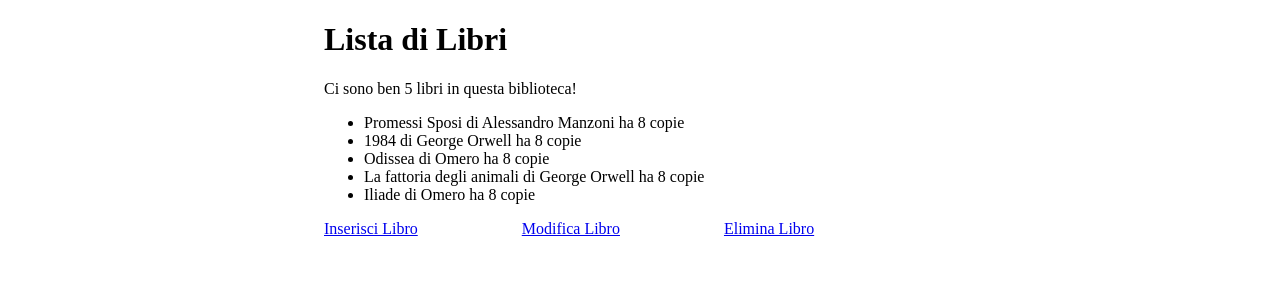
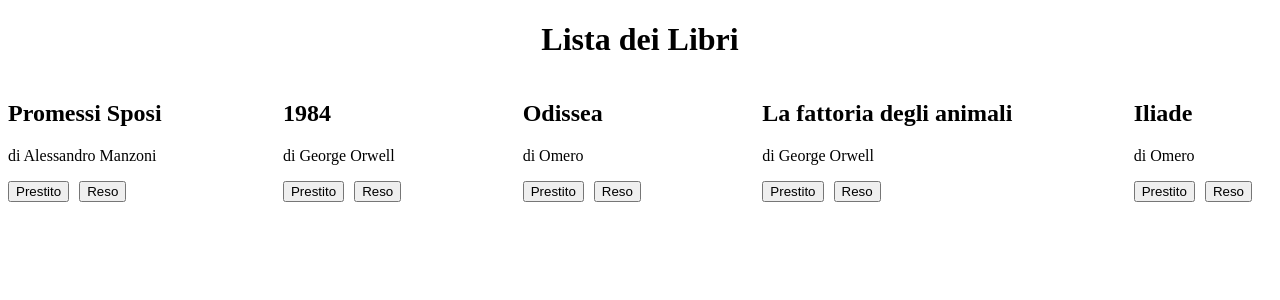
Before and after one commit to riccardomassi/Django-projects, a Django app: page /gestione/listalibri/ in a window 1280 px wide. Shown: the top 300 px of the page. Run offline with Django 5.2, Linux system fonts and the light colour scheme; data comes from the database, SQL or seed files in the repository; both versions use the stored data as it was after the commit.

Commit message:
aggiunte pagine per prestito e reso

```diff
--- a/Biblio-project/biblio/gestione/templates/listalibri.html
+++ b/Biblio-project/biblio/gestione/templates/listalibri.html
@@ -1,30 +1,41 @@
-{% extends "base.html" %}
+{% extends 'base.html' %}
 
-{% block head %} {% endblock %}
-
-{% block title %} {{ title }} {% endblock %}
+{% block title %}
+Lista dei Libri
+{% endblock %}
 
 {% block content %}
+<style>
+  .libri-container {
+    display: flex;
+    flex-wrap: wrap;
+    /* Permette l'avvolgimento dei libri su più righe */
+    justify-content: space-between;
+    /* Distribuisce uniformemente lo spazio tra i libri */
+  }
 
-  <div style="max-width: 50%; margin: auto;">
-    <h1> {{ title }} </h1>
+  .libro {
+    margin-right: 20px;
+    flex: 0 0 auto;
+    /* Impedisce la riduzione della larghezza dei libri */
+  }
+</style>
 
-    {% if listalibri.count > 0 %}
-      <p> Ci sono ben {{ listalibri.count }} libri in questa biblioteca! </p>
-      <ul>
-        {% for l in listalibri %}
-
-          <li> {{ l }} </li>
-
-        {% endfor %}
-      </ul>
-    {% else %}
-      <p> Non ci sono libri! </p>
-    {% endif %}
-
-    <a href="{% url 'gestione:crealibro' %}">Inserisci Libro</a>
-    <a href="{% url 'gestione:modificalibro' %}" style="margin-left: 100px;">Modifica Libro</a>
-    <a href="{% url 'gestione:eliminalibro' %}" style="margin-left: 100px;">Elimina Libro</a>
+<h1 style="text-align: center;">Lista dei Libri</h1>
+<div class="libri-container">
+  {% for libro in libri %}
+  <div class="libro">
+    <h2>{{ libro.titolo }}</h2>
+    <p>di {{ libro.autore }}</p>
+    <div style="display: flex;">
+      <form action="{% url 'gestione:prestito_libro' libro.id %}" method="get">
+        <button type="submit" style="margin-right: 10px;">Prestito</button>
+      </form>
+      <form action="{% url 'gestione:reso_libro' libro.id %}" method="get">
+        <button type="submit">Reso</button>
+      </form>
     </div>
-
+  </div>
+  {% endfor %}
+</div>
 {% endblock %}
--- a/Biblio-project/biblio/gestione/urls.py
+++ b/Biblio-project/biblio/gestione/urls.py
@@ -21,6 +21,10 @@ app_name = "gestione"
 
 urlpatterns = [
     path("listalibri/",lista_libri, name="listalibri"),
+    path('prestito_libro/<int:libro_id>/', prestito_libro, name='prestito_libro'),
+    path('esegui_prestito/<int:copia_id>/', esegui_prestito,name='esegui_prestito'),
+    path('reso_libro/<int:libro_id>/', reso_libro, name='reso_libro'),
+    path('esegui_reso/', esegui_reso, name='esegui_reso'),
     path("mattoni/", mattoni, name="mattoni"),
     path("autore/<str:autore>", autore, name="autore"),
     path("crealibro/", crea_libro, name="crealibro"),
--- a/Biblio-project/biblio/gestione/views.py
+++ b/Biblio-project/biblio/gestione/views.py
@@ -1,10 +1,9 @@
-from django.http import HttpResponse
 import pytz
 from django.utils import timezone
 from datetime import datetime
-from django.shortcuts import get_object_or_404, render
+from django.shortcuts import get_object_or_404, render, redirect
 import logging
-from .models import Libro
+from .models import Libro, Copia
 
 logger = logging.getLogger(__name__)
 MATTONE_THRESHOLD = 300
@@ -17,13 +16,6 @@ def hello_template(request):
            "date" : rome_time}
 
     return render(request, template_name="home.html", context=ctx)
-
-def lista_libri(request):
-    templ = "listalibri.html"
-
-    ctx = { "title": "Lista di Libri", "listalibri": Libro.objects.all()}
-
-    return render(request,template_name=templ,context=ctx)
 
 def mattoni(request):
     templ = "listalibri.html"
@@ -107,3 +99,38 @@ def elimina_libro(request):
     libri = Libro.objects.all()  # Recupera tutti i libri per popolare il menu a tendina
     return render(request, template_name="eliminalibro.html",
                   context={"title": "Elimina Libro", "message": message, "libri": libri})
+
+
+def lista_libri(request):
+    libri = Libro.objects.all()
+    return render(request, 'listalibri.html', {'libri': libri})
+
+def prestito_libro(request, libro_id):
+    libro = Libro.objects.get(pk=libro_id)
+    copie_disponibili = Copia.objects.filter(libro=libro, data_prestito=None)
+    return render(request, 'prestito_libro.html', {'libro': libro, 'copie_disponibili': copie_disponibili})
+
+def esegui_prestito(request, copia_id):
+    copia = Copia.objects.get(pk=copia_id)
+    copia.data_prestito = timezone.now()
+    copia.save()
+    messaggio = "Prestito avvenuto con successo."
+    return render(request, 'avvenuto.html', {'messaggio': messaggio})
+
+def reso_libro(request, libro_id):
+    libro = Libro.objects.get(pk=libro_id)
+    copie_disponibili = Copia.objects.filter(libro=libro, data_prestito__isnull=False)
+    copie_scadute = Copia.objects.filter(libro=libro, scaduto=True)
+    return render(request, 'reso_libro.html', {'libro': libro, 'copie_disponibili': copie_disponibili, 'copie_scadute': copie_scadute})
+
+def esegui_reso(request):
+    if request.method == 'POST':
+        copia_id = request.POST.get('copia_id')
+        copia = Copia.objects.get(pk=copia_id)
+        if copia.scaduto:
+            messaggio = "Reso avvenuto con successo. Porta il libro in tempo la prossima volta."
+        else:
+            messaggio = "Reso avvenuto con successo."
+        copia.data_prestito = None
+        copia.save()
+        return render(request, 'avvenuto.html', {'messaggio': messaggio})
```
Also changed, not shown: Biblio-project/biblio/gestione/templates/avvenuto.html (added, +12 -0 lines), Biblio-project/biblio/gestione/templates/prestito_libro.html (added, +22 -0 lines), Biblio-project/biblio/gestione/templates/reso_libro.html (added, +22 -0 lines), Biblio-project/biblio/db.sqlite3.
